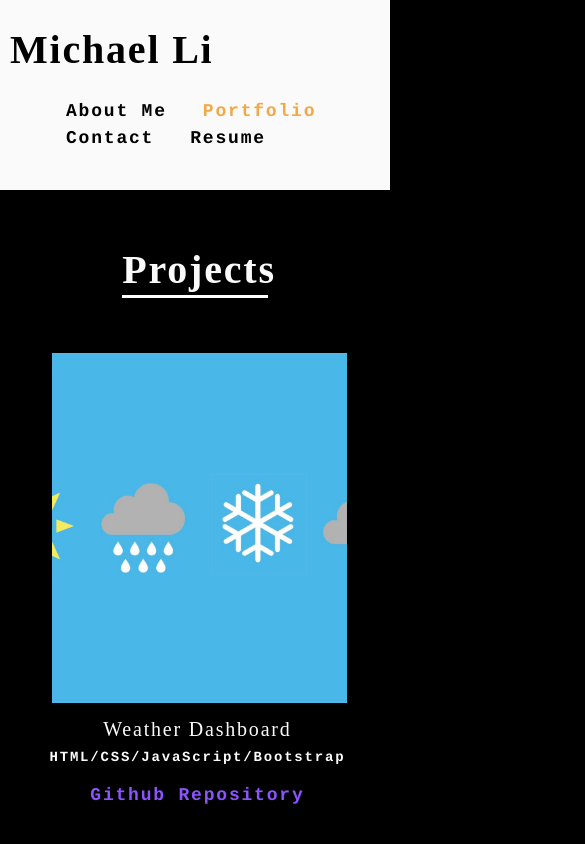
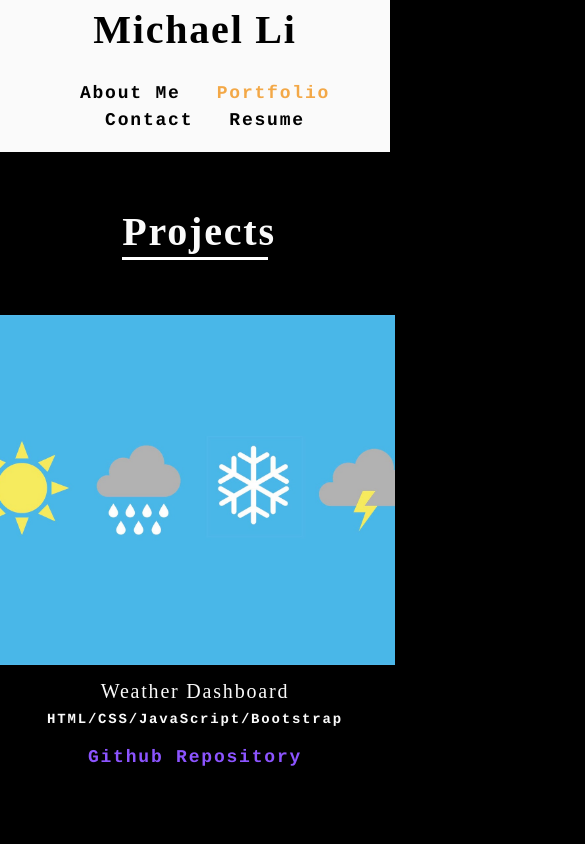
Before and after one commit to limichael97/React-Portfolio, a React (Create React App) app: page / in a window 390 px wide. Both pictures are taken after a click on the item "Portfolio". Shown: the top 844 px of the page, 585 px wide, since content can reach past the window. Built offline with nearby package versions, Linux system fonts and the light colour scheme.

Commit message:
styled for different media

```diff
--- a/src/index.css
+++ b/src/index.css
@@ -483,7 +483,8 @@ footer {
 .formSection {
   margin-left: auto;
   margin-right: auto;
-  width: 50%}
+  width: 50%
+}
 
 .flex-row {
   display: flex;
@@ -520,3 +521,85 @@ footer {
   }
 
 }
+
+
+/* MEDIA QUERY FOR SMALLER DESKTOP SCREENS AND SMALLER */
+@media screen and (max-width:900px) {
+
+  .aboutImage {
+    width: auto;
+    max-width: 500px;
+    height:auto;
+    max-height: 400px;
+  }
+
+  .formSection {
+    margin-left: auto;
+    margin-right: auto;
+    width: 80%
+  }
+
+  header {
+    padding:0;
+    justify-content:center;
+    position: relative;
+  }
+
+  header h1 {
+      width: 100%;
+      text-align: center;
+      font-size: 30px;
+  }
+
+  header nav ul {
+      margin-top: 20px;
+      width: 100%;
+      justify-content: center;
+  }
+
+  iframe {
+    height: 600px;
+    width: 90%;
+
+  }
+
+
+}
+
+
+
+/* MEDIA QUERY FOR MOBILE PHONES AND SMALLER */
+@media screen and (max-width: 550px) {
+
+  .aboutImage {
+    width: auto;
+    max-width: 400px;
+    height:auto;
+    max-height: 300px;
+  }
+
+  .flex-row {
+
+    width: 80%;
+
+  }
+
+  iframe {
+    height: 450px;
+    width: 90%;
+
+  }
+
+  .section-info {
+    display: flex;
+    flex-wrap: wrap;
+    text-align: center;
+    justify-content: center;  }
+
+    textarea {
+      width: 300px;
+      height: 120px;
+      border: 3px solid #cccccc;
+      padding: 5px;
+    }
+}
```
